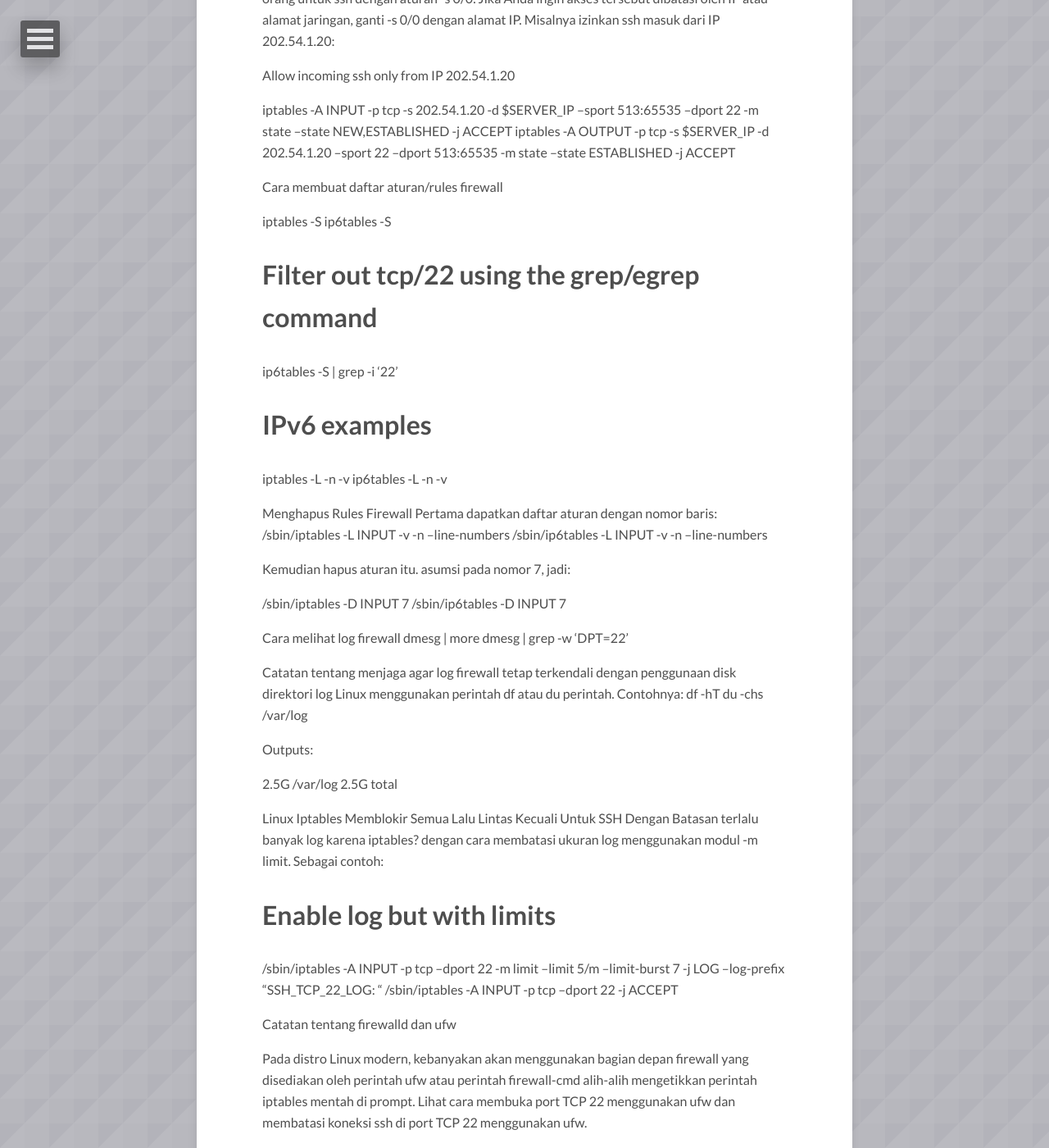
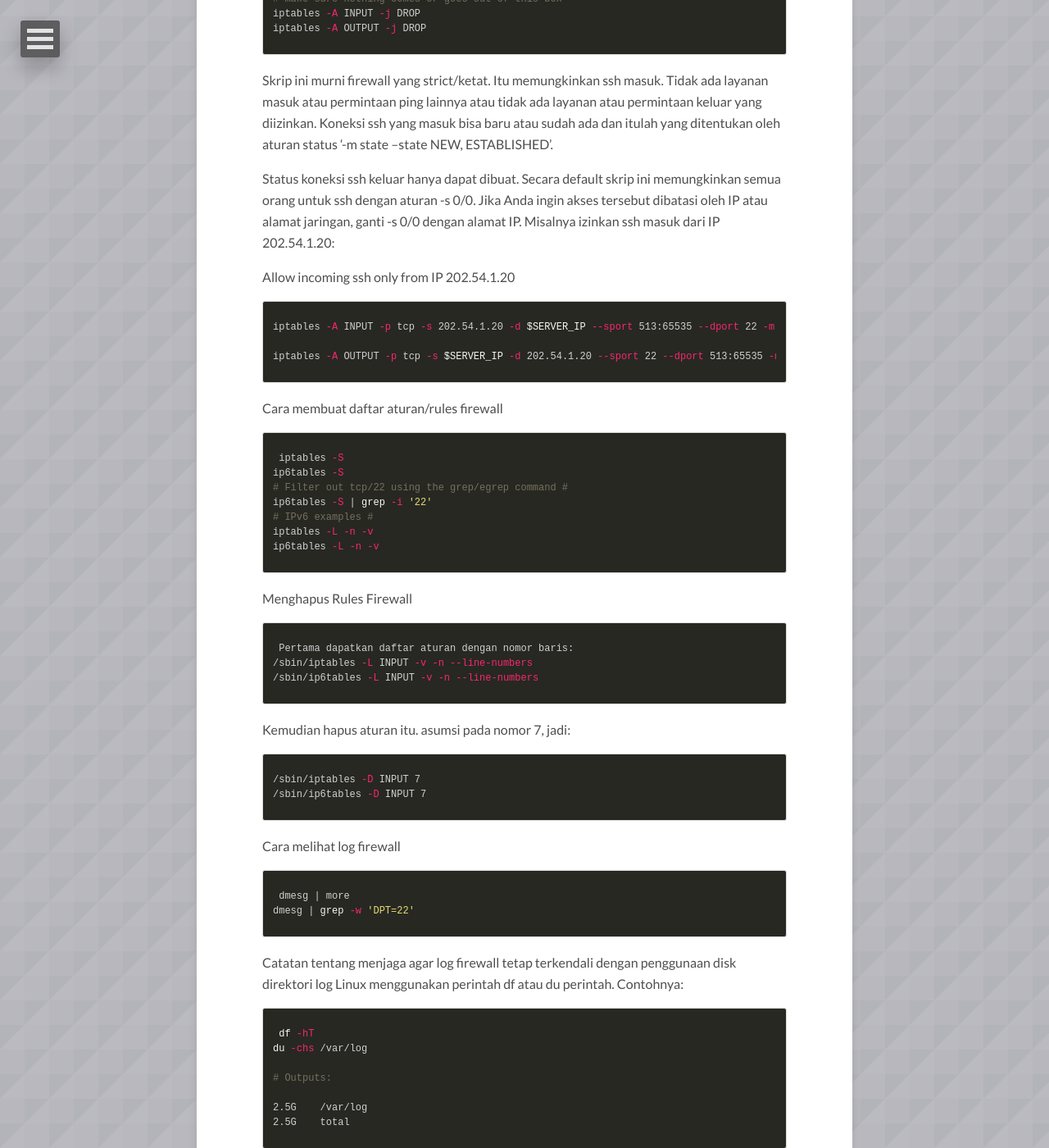
Before and after one commit to danigunawan/danigunawan.github.io, a Jekyll site: the page built from _posts/2022-11-07-cheatsheet-linux-security.md, in a window 1280 px wide and 1400 px high, scrolled down 1900 px. Shown: the whole window at 82% size. Built offline with Jekyll 4.4.1, drawn with Linux system fonts in a browser that asks for light colours; nearby versions of some CDN libraries; comment, search, counter and statistics services are not loaded; some of the changed text lies outside the part shown.

Commit message:
[ADD POSTING] posting

```diff
--- a/_posts/2022-11-07-cheatsheet-linux-security.md
+++ b/_posts/2022-11-07-cheatsheet-linux-security.md
@@ -16,27 +16,37 @@
 
 * Linux Iptables Memblokir Semua Lalu Lintas Masuk Kecuali SSH
 
-Ini adalah skenario yang tersebar luas. ingin mengizinkan akses remote machine hanya dengan SSH di TCP port 22. memblokir semua lalu lintas yang masuk ke sistem kecuali koneksi ssh di Linux.
+Ingin mengizinkan akses remote machine hanya dengan SSH di TCP port 22. memblokir semua lalu lintas yang masuk ke sistem kecuali koneksi ssh di Linux.
 
 disini menjelaskan cara memblokir semua lalu lintas IPv4 dan IPv6 yang masuk tetapi mengizinkan lalu lintas menggunakan perintah iptables untuk SSH TCP port 22.
 
 Sintaksnya adalah sebagai berikut untuk firewall IPv4:
+{% highlight bash %}
 /sbin/iptables -A INPUT -p tcp --dport 22 -j ACCEPT
+{% endhighlight %}
+
 
 Untuk IPv6 coba:
+{% highlight bash %}
 /sbin/ip6tables -A INPUT -p tcp --dport 22 -j ACCEPT
+{% endhighlight %}
 
 Kemudian Anda menyimpan aturan iptables dengan menjalankan perintah berikut:
+
+{% highlight bash %}
 iptables-save > /path/to/iptables.save.conf
 iptables-save > /etc/sysconfig/iptables
 ip6tables-save > /etc/sysconfig/ip6tables
+{% endhighlight %}
+
 
 Memblokir semua lalu lintas kecuali pada port TCP 22
 
 ingin memiliki skrip shell khusus untuk firewall? Kemudian tambahkan aturan berikut ke skrip shell iptables:
-
+{% highlight bash %}
 /sbin/iptables -A INPUT -p tcp --dport 22 -j ACCEPT
 /sbin/iptables -A OUTPUT -p tcp --sport 22 -j ACCEPT
+{% endhighlight %}
 
 Aturan pertama akan menerima koneksi tcp masuk (INPUT) pada port 22 (server ssh) dan aturan kedua akan mengirimkan respons server ssh yang masuk ke klien (OUTPUT) dari port sumber server ssh 22.
 
@@ -81,50 +91,67 @@
 
 Allow incoming ssh only from IP 202.54.1.20
 
+{% highlight bash %}
 iptables -A INPUT -p tcp -s 202.54.1.20 -d $SERVER_IP --sport 513:65535 --dport 22 -m state --state NEW,ESTABLISHED -j ACCEPT
+
 iptables -A OUTPUT -p tcp -s $SERVER_IP -d 202.54.1.20 --sport 22 --dport 513:65535 -m state --state ESTABLISHED -j ACCEPT
 
+{% endhighlight %}
+
+
 Cara membuat daftar aturan/rules firewall
-
-iptables -S
+{% highlight bash %}
+ iptables -S
 ip6tables -S
 # Filter out tcp/22 using the grep/egrep command #
 ip6tables -S | grep -i '22'
 # IPv6 examples #
 iptables -L -n -v
 ip6tables -L -n -v
+{% endhighlight %}
 
 Menghapus Rules Firewall
-Pertama dapatkan daftar aturan dengan nomor baris:
+{% highlight bash %}
+ Pertama dapatkan daftar aturan dengan nomor baris:
 /sbin/iptables -L INPUT -v -n --line-numbers
 /sbin/ip6tables -L INPUT -v -n --line-numbers
+{% endhighlight %}
 
 Kemudian hapus aturan itu.
 asumsi pada nomor 7, jadi:
 
+{% highlight bash %}
 /sbin/iptables -D INPUT 7
 /sbin/ip6tables -D INPUT 7
+{% endhighlight %}
 
 Cara melihat log firewall
-dmesg | more
+{% highlight bash %}
+ dmesg | more
 dmesg | grep -w 'DPT=22'
+{% endhighlight %}
 
 Catatan tentang menjaga agar log firewall tetap terkendali
 dengan penggunaan disk direktori log Linux menggunakan perintah df atau du perintah. Contohnya:
-df -hT
+{% highlight bash %}
+ df -hT
 du -chs /var/log
 
-Outputs:
+# Outputs:
 
 2.5G	/var/log
 2.5G	total
+{% endhighlight %}
+
 
 Linux Iptables Memblokir Semua Lalu Lintas Kecuali Untuk SSH Dengan Batasan
 terlalu banyak log karena iptables? dengan cara membatasi ukuran log menggunakan modul -m limit. Sebagai contoh:
 
-# Enable log but with limits
+{% highlight bash %}
+ # Enable log but with limits
 /sbin/iptables -A INPUT -p tcp --dport 22 -m limit --limit 5/m --limit-burst 7 -j LOG --log-prefix "SSH_TCP_22_LOG: "
 /sbin/iptables -A INPUT -p tcp --dport 22 -j ACCEPT
+{% endhighlight %}
 
 Catatan tentang firewalld dan ufw
 
@@ -135,5 +162,7 @@
 Dan begitulah cara mengizinkan lalu lintas IPv4/IPv6 di port SSH TCP 22 tetapi memblokir yang lainnya.
 
 manual iptables berikut menggunakan perintah:
+{% highlight bash %}
 man iptables
 man ip6tables
+{% endhighlight %}
```
Also changed, not shown: other parts of _posts/2022-11-07-cheatsheet-linux-security.md (+1 -1 lines).
